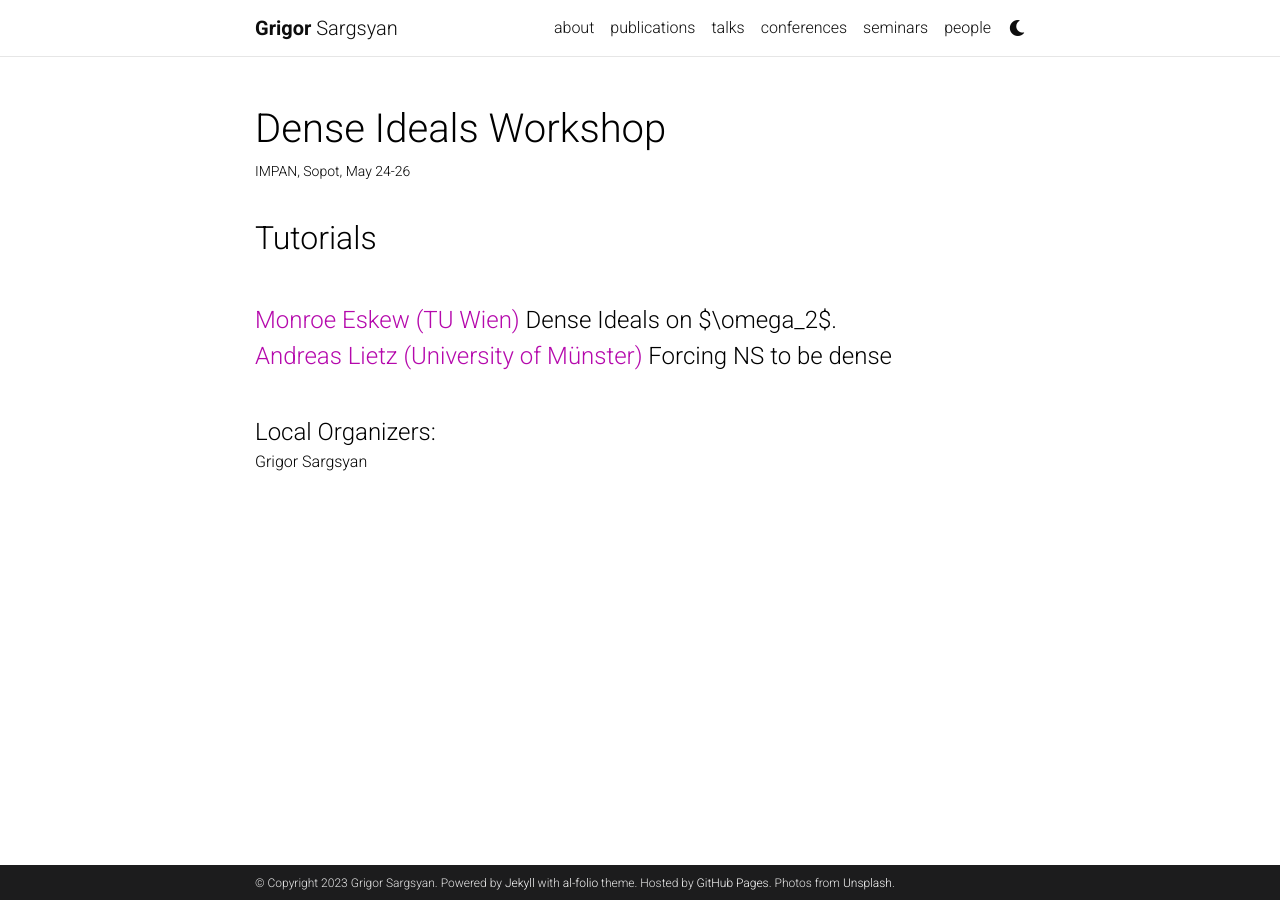
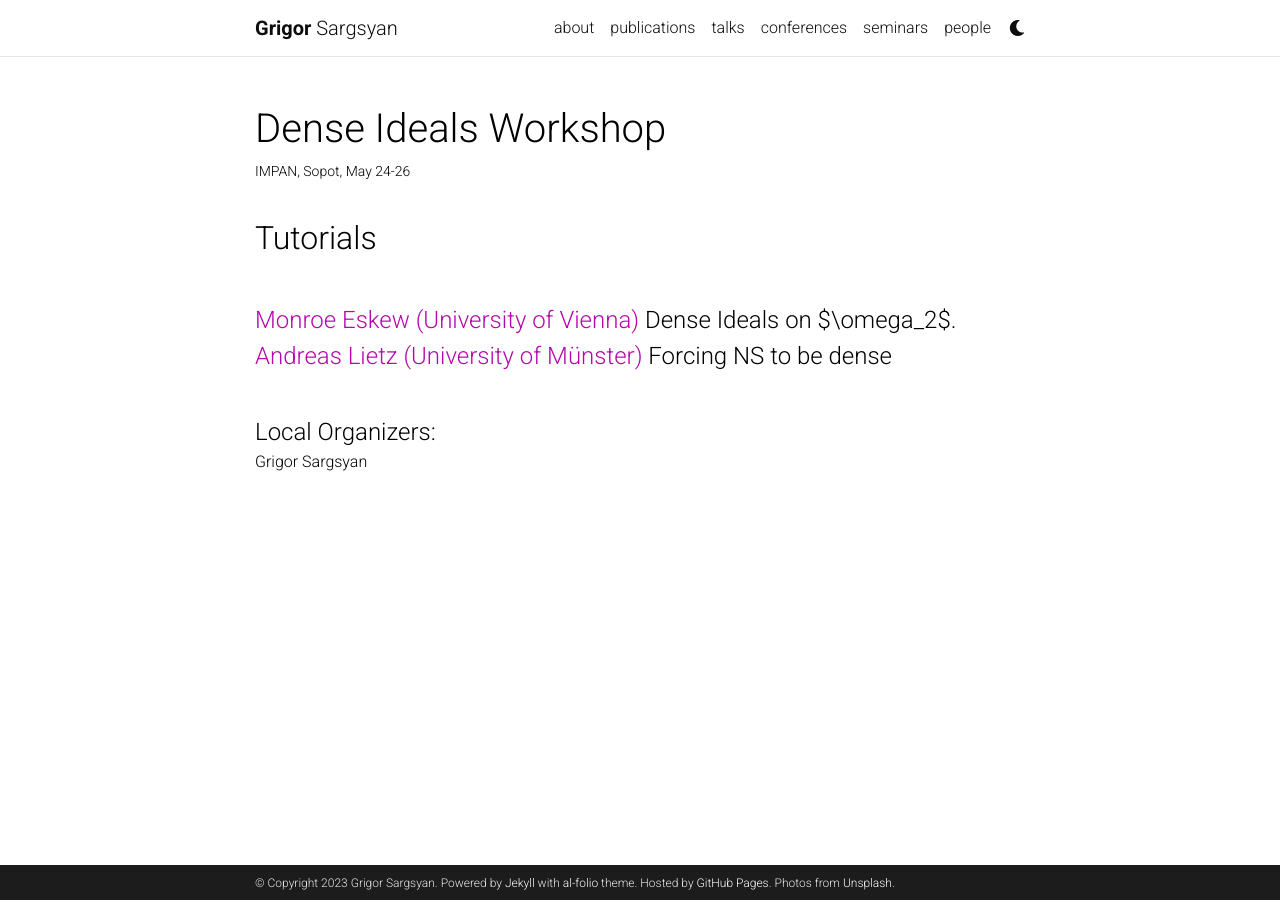
Before and after one commit to grigorsarg/grigorsarg.github.io, a Jekyll site: the page built from _projects/DenseIdeals.md, in a window 1280 px wide. Built offline with Jekyll 4.4.1, drawn with Linux system fonts in a browser that asks for light colours; comment, search, counter and statistics services are not loaded; a style sheet for code colours, icons or effects is not loaded.

Commit message:
Update DenseIdeals.md

```diff
--- a/_projects/DenseIdeals.md
+++ b/_projects/DenseIdeals.md
@@ -9,7 +9,7 @@ importance: 3
 
 <font size="+3"> Tutorials</font> <br>
 <font size="+2">
-    <a href="http://www.logic.univie.ac.at/~eskewm25/">Monroe Eskew (TU Wien)</a> Dense Ideals on $\omega_2$. <br>
+    <a href="http://www.logic.univie.ac.at/~eskewm25/">Monroe Eskew (University of Vienna)</a> Dense Ideals on $\omega_2$. <br>
 <a href="https://www.uni-muenster.de/IVV5WS/WebHop/user/alietz/">Andreas Lietz (University of Münster)</a> Forcing NS to be dense</font><br>
 
 <font size="+2"> Local Organizers:</font> Grigor Sargsyan
```
